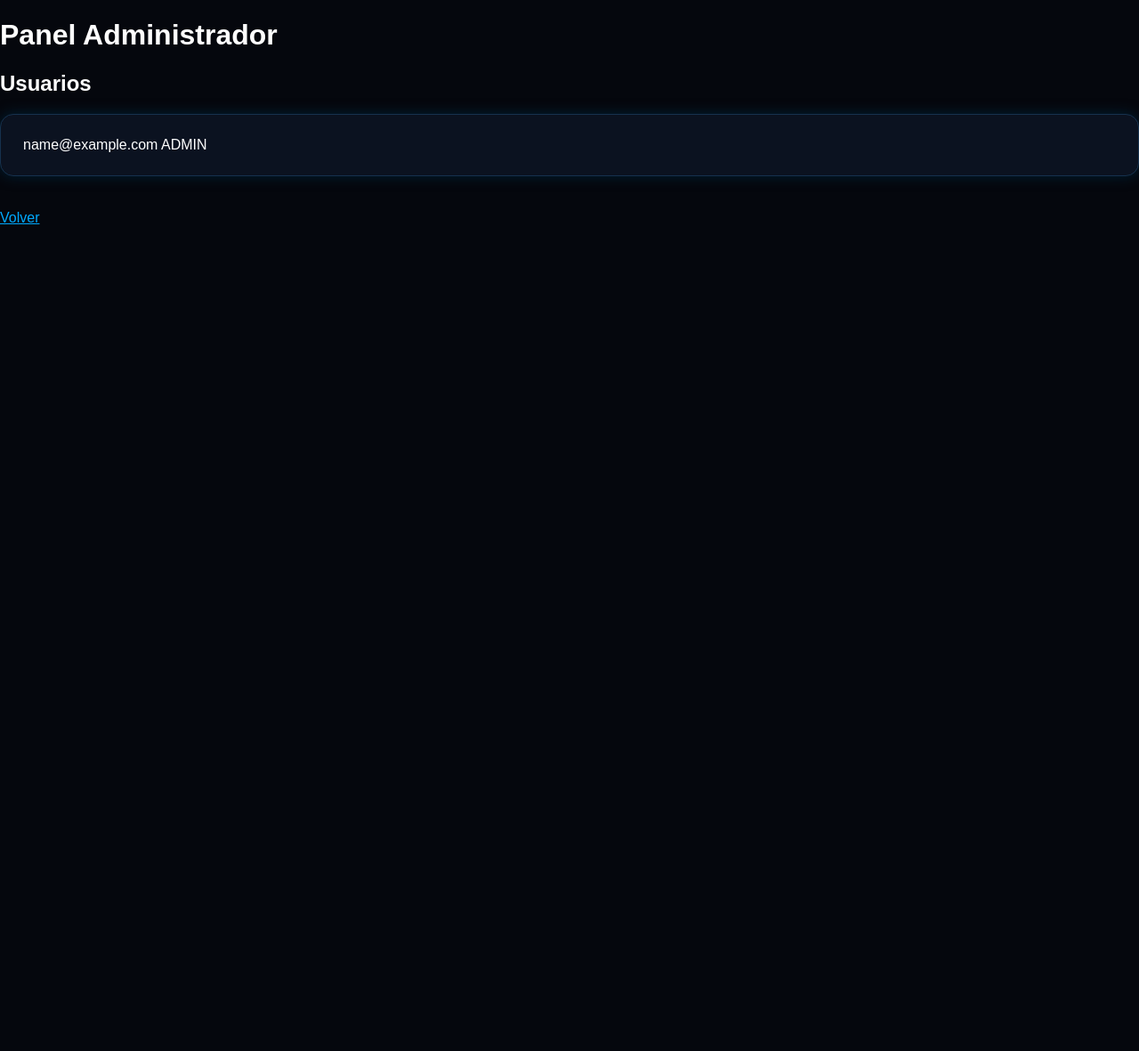
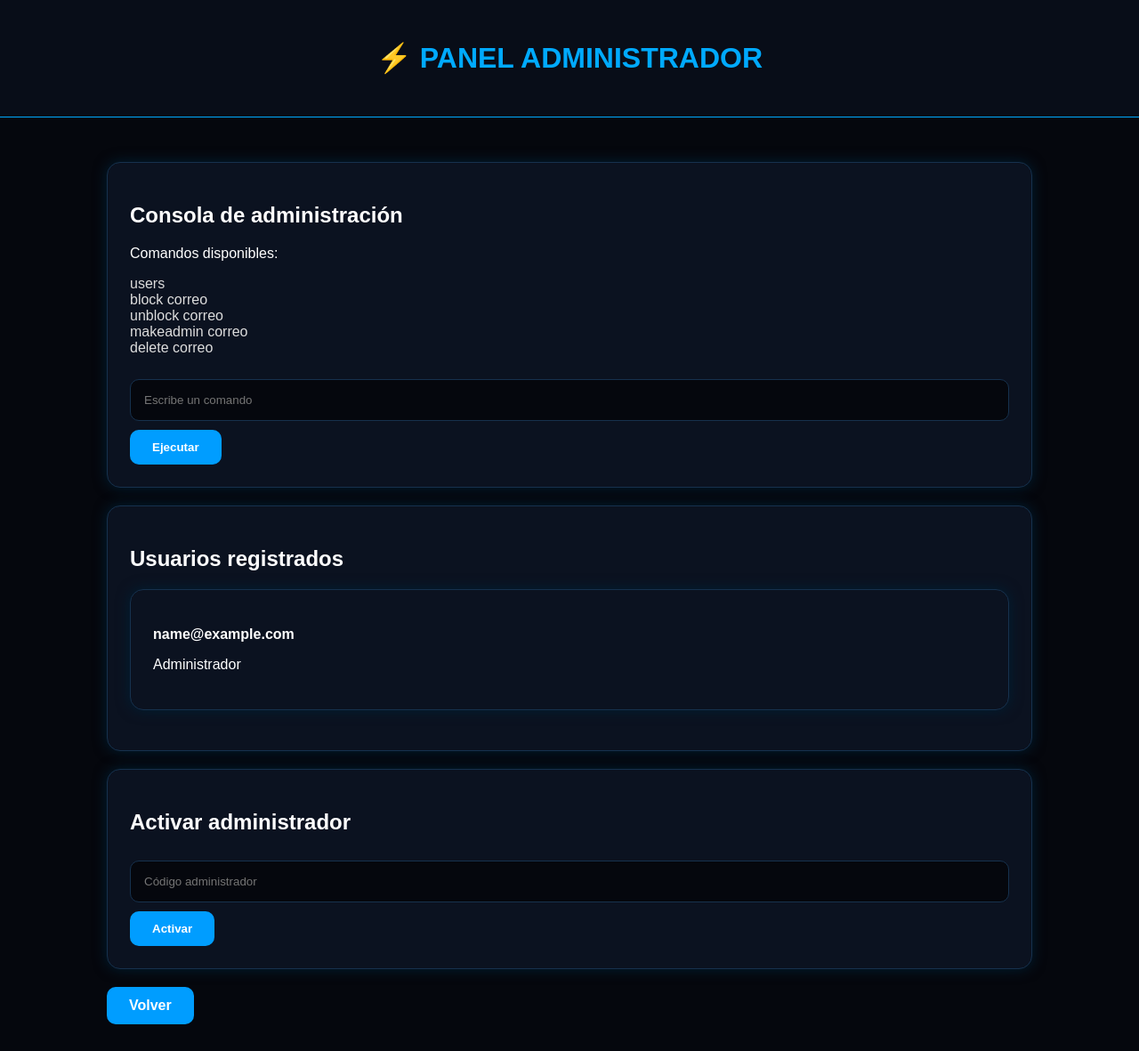
Before and after one commit to jaumecapopalacios-gif/academy-blox-script, a Flask app: page /admin in a window 1280 px wide. Shown: the whole page at 89% size. Before the commit the page ends 252 px from the top, so only its background shows below. Run offline with Flask 3, Linux system fonts and the light colour scheme; the visitor is signed in with stand-in values (Sample User, id 1); data comes from the database, SQL or seed files in the repository.

Commit message:
Update admin.html

```diff
--- a/templates/admin.html
+++ b/templates/admin.html
@@ -3,7 +3,7 @@
 
 <head>
 
-<title>Admin</title>
+<title>Panel Administrador</title>
 
 <link rel="stylesheet" href="{{ url_for('static', filename='style.css') }}">
 
@@ -13,38 +13,162 @@
 <body>
 
 
+<header>
+
 <h1>
-Panel Administrador
+⚡ PANEL ADMINISTRADOR
 </h1>
 
+</header>
+
+
+
+<div class="container">
+
+
+
+<div class="card">
 
 <h2>
-Usuarios
+Consola de administración
 </h2>
 
 
-{% for u in users %}
+<p>
+Comandos disponibles:
+</p>
+
+
+<pre>
+users
+block correo
+unblock correo
+makeadmin correo
+delete correo
+</pre>
+
+
+
+<form method="POST" action="/admin/console">
+
+
+<input
+name="command"
+placeholder="Escribe un comando"
+required
+>
+
+
+<button class="button">
+Ejecutar
+</button>
+
+
+</form>
+
+
+</div>
+
+
+
+
 
 <div class="card">
 
-{{ u["email"] }}
+<h2>
+Usuarios registrados
+</h2>
 
-{% if u["admin"] == 1 %}
-ADMIN
+
+
+{% for user in users %}
+
+
+<div class="card">
+
+
+<p>
+<b>
+{{user.email}}
+</b>
+</p>
+
+
+<p>
+
+{% if user.admin %}
+
+Administrador
+
+{% else %}
+
+Usuario
+
 {% endif %}
 
+
+
+{% if user.blocked %}
+
+| Bloqueado
+
+{% endif %}
+
+</p>
+
+
 </div>
+
 
 
 {% endfor %}
 
 
+</div>
 
-<br>
 
-<a href="/">
+
+
+
+<div class="card">
+
+
+<h2>
+Activar administrador
+</h2>
+
+
+<form method="POST" action="/activate-admin">
+
+
+<input
+type="password"
+name="code"
+placeholder="Código administrador"
+required
+>
+
+
+<button class="button">
+Activar
+</button>
+
+
+</form>
+
+
+</div>
+
+
+
+
+<a class="button" href="/">
 Volver
 </a>
+
+
+</div>
+
 
 
 </body>
```
